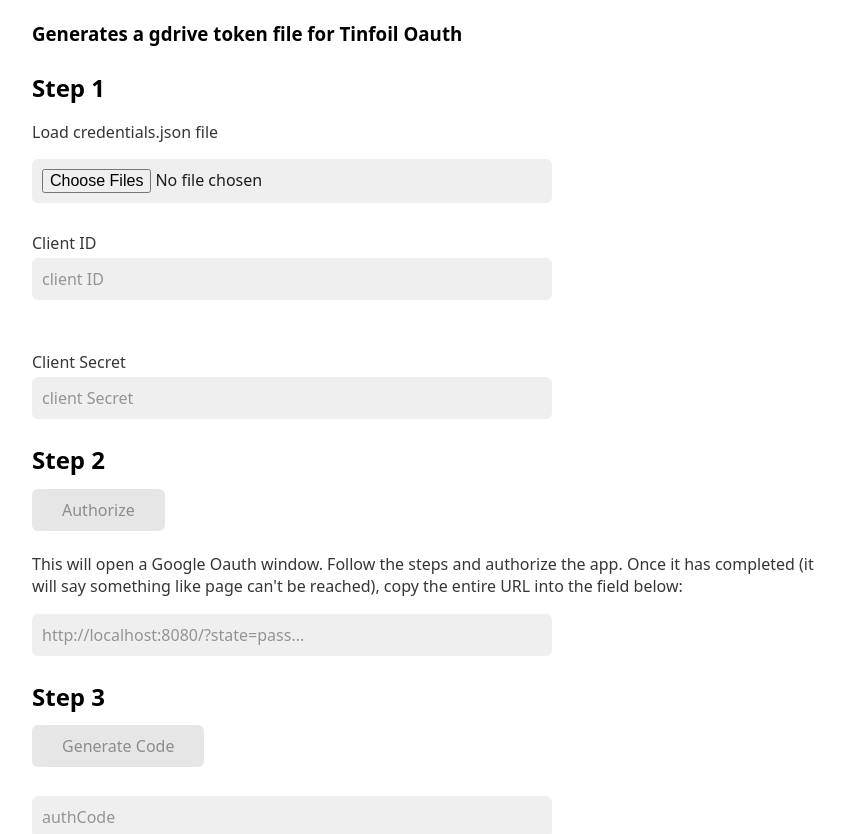
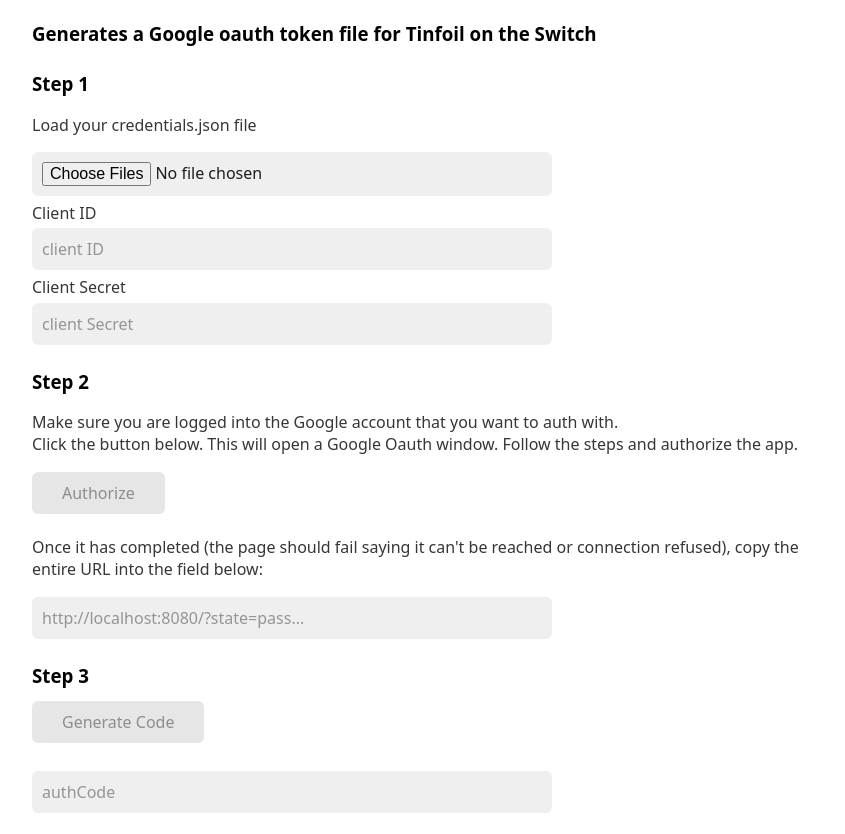
Before and after one commit to SphynxinatorX/freefoil, a plain HTML site: page index.html in a window 1280 px wide. Shown: the part 108-942 px from the top of the page, without its empty margins (208-1053 px from the left). Drawn offline with nearby package versions, Linux system fonts and the light colour scheme.

Commit message:
clarify instructions

```diff
--- a/freefoil.js
+++ b/freefoil.js
@@ -11,7 +11,7 @@ document.addEventListener("DOMContentLoaded", (e) => {
   openOauthButton = document.querySelector("#openAuth");
   generateCodeButton = document.querySelector("#generateCode");
   generateTokenButton = document.querySelector("#generateToken");
-  let authURLInput = document.querySelector("#generateToken");
+  let authURLInput = document.querySelector("#authURL");
 
   openOauthButton.addEventListener("click", (e) => {
     oauthSignIn();
--- a/index.html
+++ b/index.html
@@ -38,19 +38,16 @@
         </svg>
       </div>
     </div>
-    <h3>Generates a gdrive token file for Tinfoil Oauth</h3>
+    <h3>Generates a Google oauth token file for Tinfoil on the Switch</h3>
 
     <div>
-      <h2>Step 1</h2>
-      <p>Load credentials.json file</p>
+      <h3>Step 1</h3>
+      <p>Load your credentials.json file</p>
       <input type="file" id="file-selector" multiple />
 
       <div>
-        <br />
         <label for="clientID">Client ID</label>
         <input type="text" id="clientID" placeholder="client ID" readonly />
-        <br />
-        <br />
         <label for="clientID">Client Secret</label>
         <input
           type="text"
@@ -62,25 +59,29 @@
     </div>
 
     <div>
-      <h2>Step 2</h2>
+      <h3>Step 2</h3>
+      <p>
+        Make sure you are logged into the Google account that you want to auth with. <br>
+        Click the button below. This will open a Google Oauth window. Follow the steps and authorize the
+        app. <br>
+      </p>
       <button id="openAuth" disabled>Authorize</button>
       <p>
-        This will open a Google Oauth window. Follow the steps and authorize the
-        app. Once it has completed (it will say something like page can't be
-        reached), copy the entire URL into the field below:
+
+        Once it has completed (the page should fail saying it can't be reached or connection refused), copy the entire URL into the field below:
       </p>
       <input id="authURL" placeholder="http://localhost:8080/?state=pass..." />
     </div>
 
     <div>
-      <h2>Step 3</h2>
+      <h3>Step 3</h3>
       <button id="generateCode" disabled>Generate Code</button>
       <br /><br />
       <input id="authCode" readonly placeholder="authCode" />
     </div>
 
     <div>
-      <h2>Step 4</h2>
+      <h3>Step 4</h3>
       <button id="generateToken" disabled>Generate Token</button>
       <p>
         This will download a gdrive.token file. This file, along with
```
